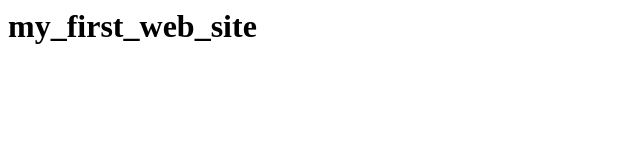
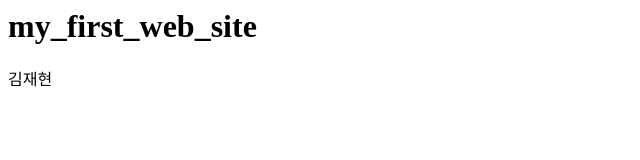
Before and after one commit to kimjaehyeon0314/my_first_web_site, a plain HTML site: page index.html in a window 1280 px wide. Shown: the full height of the page, 0-640 px from the left. Drawn offline with Linux system fonts and the light colour scheme.

Commit message:
Update index.html

```diff
--- a/index.html
+++ b/index.html
@@ -4,4 +4,6 @@
   </head>
   <body>
     <h1>my_first_web_site</h1>
+    김재현
+  </body>
 </html>
```
